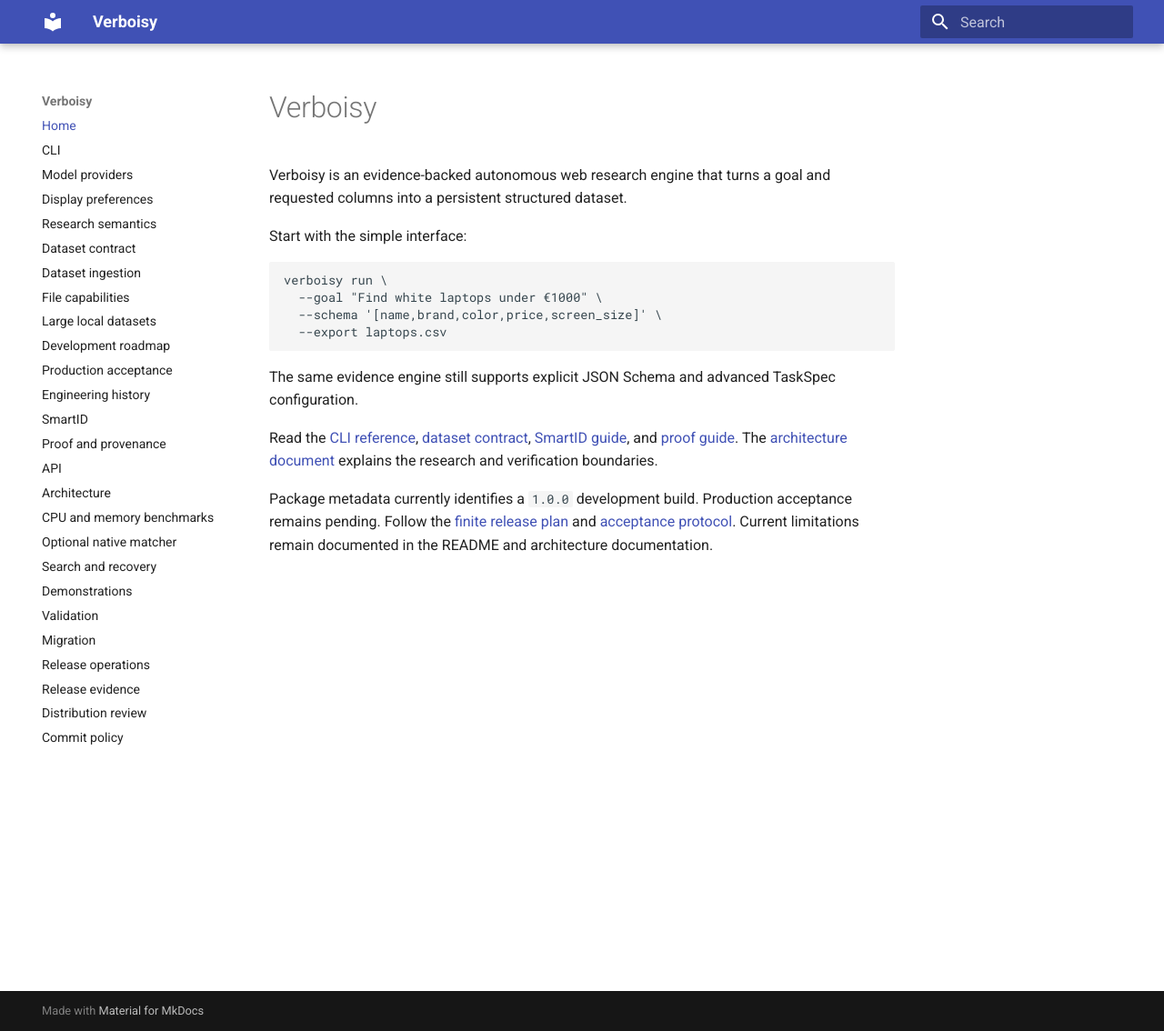
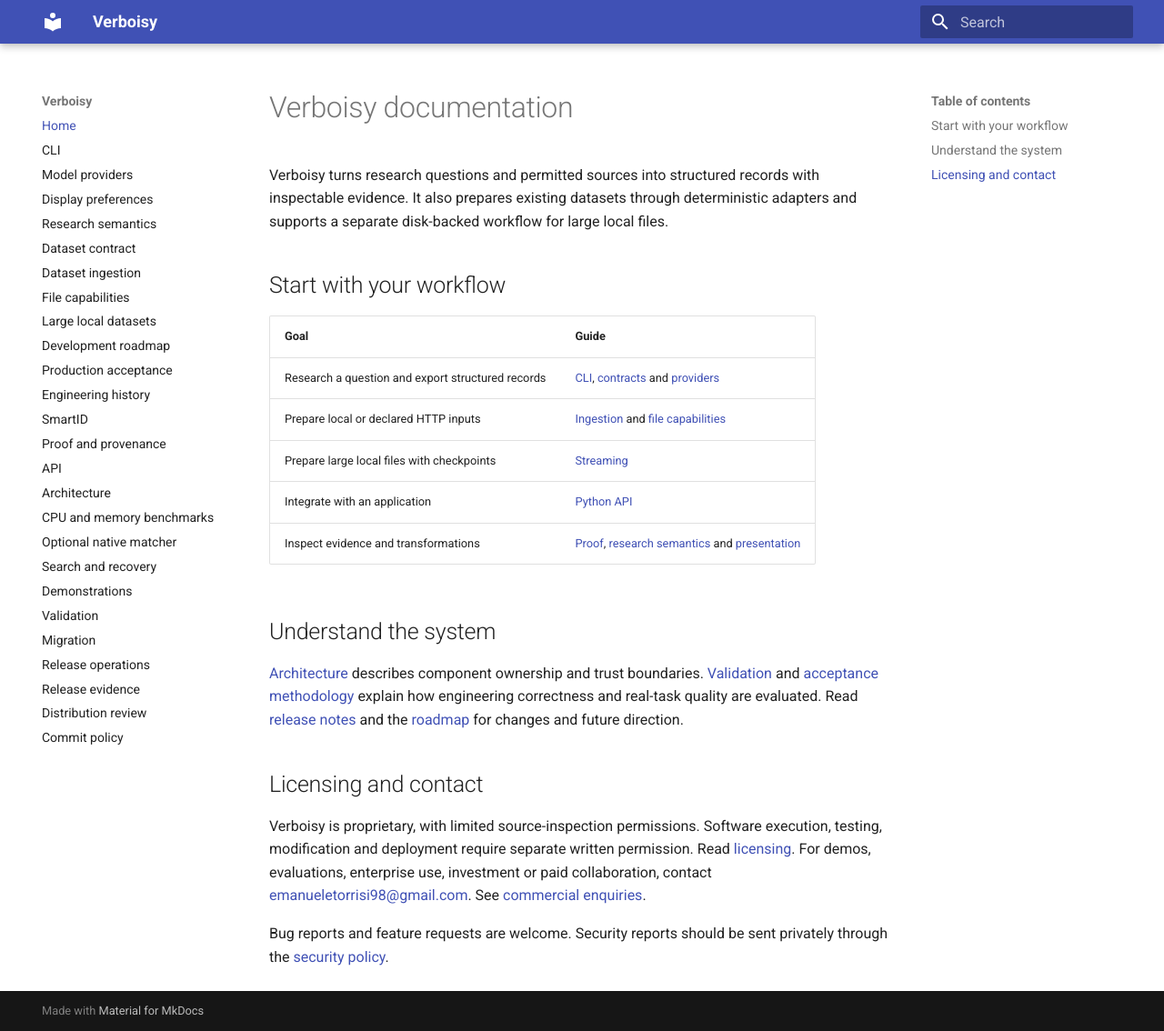
Before and after one commit to EmanueleTorrisi/verboisy, an MkDocs documentation site: the page built from docs/index.md, in a window 1280 px wide and 1134 px high. Shown: the whole window at 91% size. Built offline with MkDocs 1.6.1 and Material for MkDocs 9.7.7, drawn with Linux system fonts in a browser that asks for light colours.

Commit message:
docs: introduce research workflows and technical documentation

````diff
--- a/docs/index.md
+++ b/docs/index.md
@@ -1,23 +1,36 @@
 <!-- Copyright (c) 2026 Emanuele Torrisi. See LICENSE for applicable terms. -->
 
-# Verboisy
+# Verboisy documentation
 
-Verboisy is an evidence-backed autonomous web research engine that turns a goal and requested columns into a persistent structured dataset.
+Verboisy turns research questions and permitted sources into structured records with
+inspectable evidence. It also prepares existing datasets through deterministic
+adapters and supports a separate disk-backed workflow for large local files.
 
-Start with the simple interface:
+## Start with your workflow
 
-```bash
-verboisy run \
-  --goal "Find white laptops under €1000" \
-  --schema '[name,brand,color,price,screen_size]' \
-  --export laptops.csv
-```
+| Goal | Guide |
+| --- | --- |
+| Research a question and export structured records | [CLI](cli.md), [contracts](contracts.md) and [providers](providers.md) |
+| Prepare local or declared HTTP inputs | [Ingestion](ingestion.md) and [file capabilities](formats.md) |
+| Prepare large local files with checkpoints | [Streaming](streaming.md) |
+| Integrate with an application | [Python API](api.md) |
+| Inspect evidence and transformations | [Proof](proof.md), [research semantics](research-semantics.md) and [presentation](presentation.md) |
 
-The same evidence engine still supports explicit JSON Schema and advanced TaskSpec configuration.
+## Understand the system
 
-Read the [CLI reference](cli.md), [dataset contract](contracts.md), [SmartID guide](smartid.md), and [proof guide](proof.md). The [architecture document](https://github.com/EmanueleTorrisi/verboisy/blob/main/ARCHITECTURE.md) explains the research and verification boundaries.
+[Architecture](architecture.md) describes component ownership and trust boundaries.
+[Validation](validation.md) and [acceptance methodology](production-acceptance.md)
+explain how engineering correctness and real-task quality are evaluated. Read
+[release notes](https://github.com/EmanueleTorrisi/verboisy/blob/main/CHANGELOG.md)
+and the [roadmap](development-roadmap.md) for changes and future direction.
 
-Package metadata currently identifies a `1.0.0` development build. Production
-acceptance remains pending. Follow the [finite release plan](development-roadmap.md)
-and [acceptance protocol](production-acceptance.md). Current limitations remain
-documented in the README and architecture documentation.
+## Licensing and contact
+
+Verboisy is proprietary, with limited source-inspection permissions. Software
+execution, testing, modification and deployment require separate written permission.
+Read [licensing](licensing.md). For demos, evaluations, enterprise use, investment
+or paid collaboration, contact [emanueletorrisi98@gmail.com](mailto:emanueletorrisi98@gmail.com).
+See [commercial enquiries](commercial.md).
+
+Bug reports and feature requests are welcome. Security reports should be sent
+privately through the [security policy](https://github.com/EmanueleTorrisi/verboisy/blob/main/.github/SECURITY.md).
````
